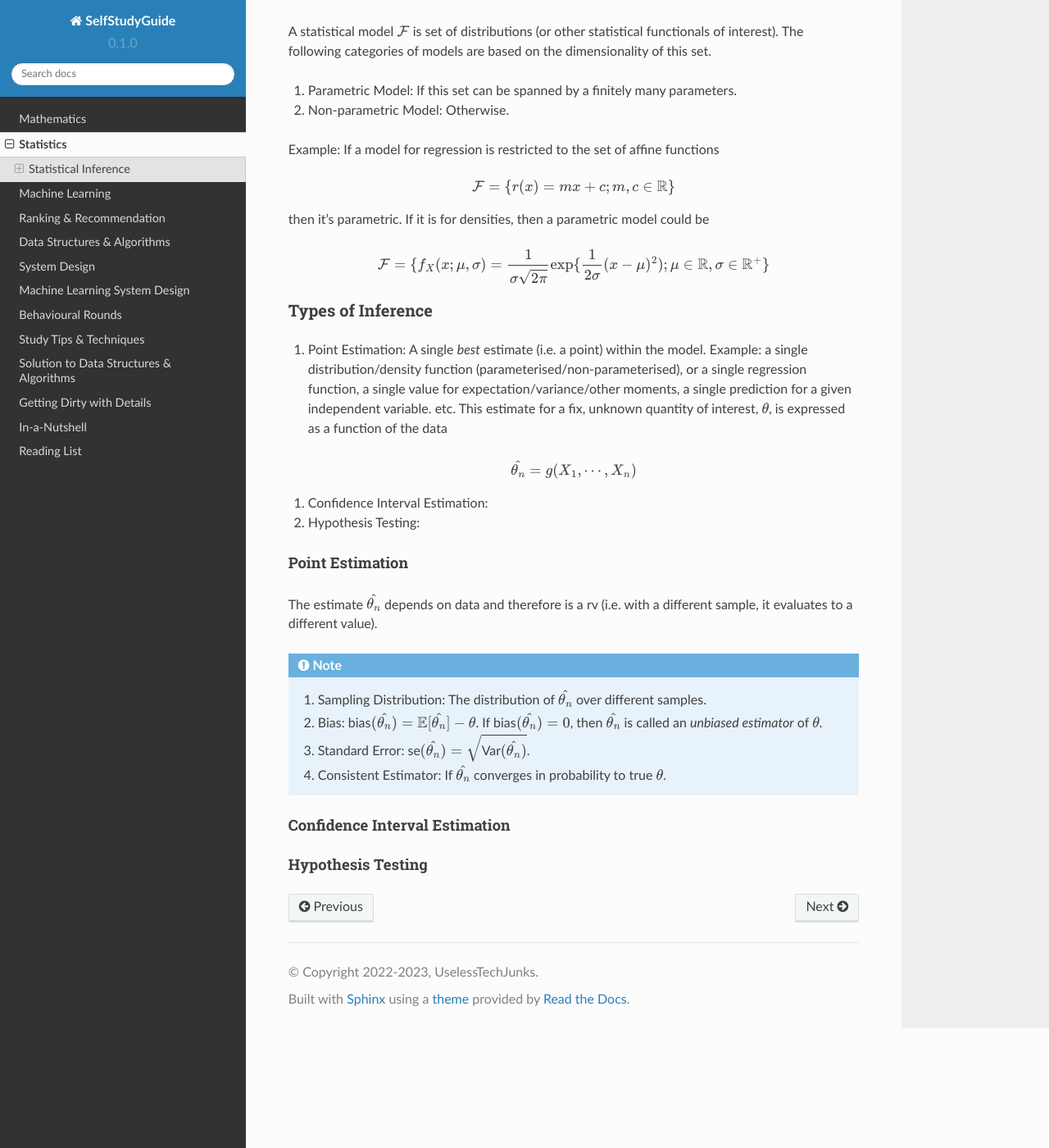
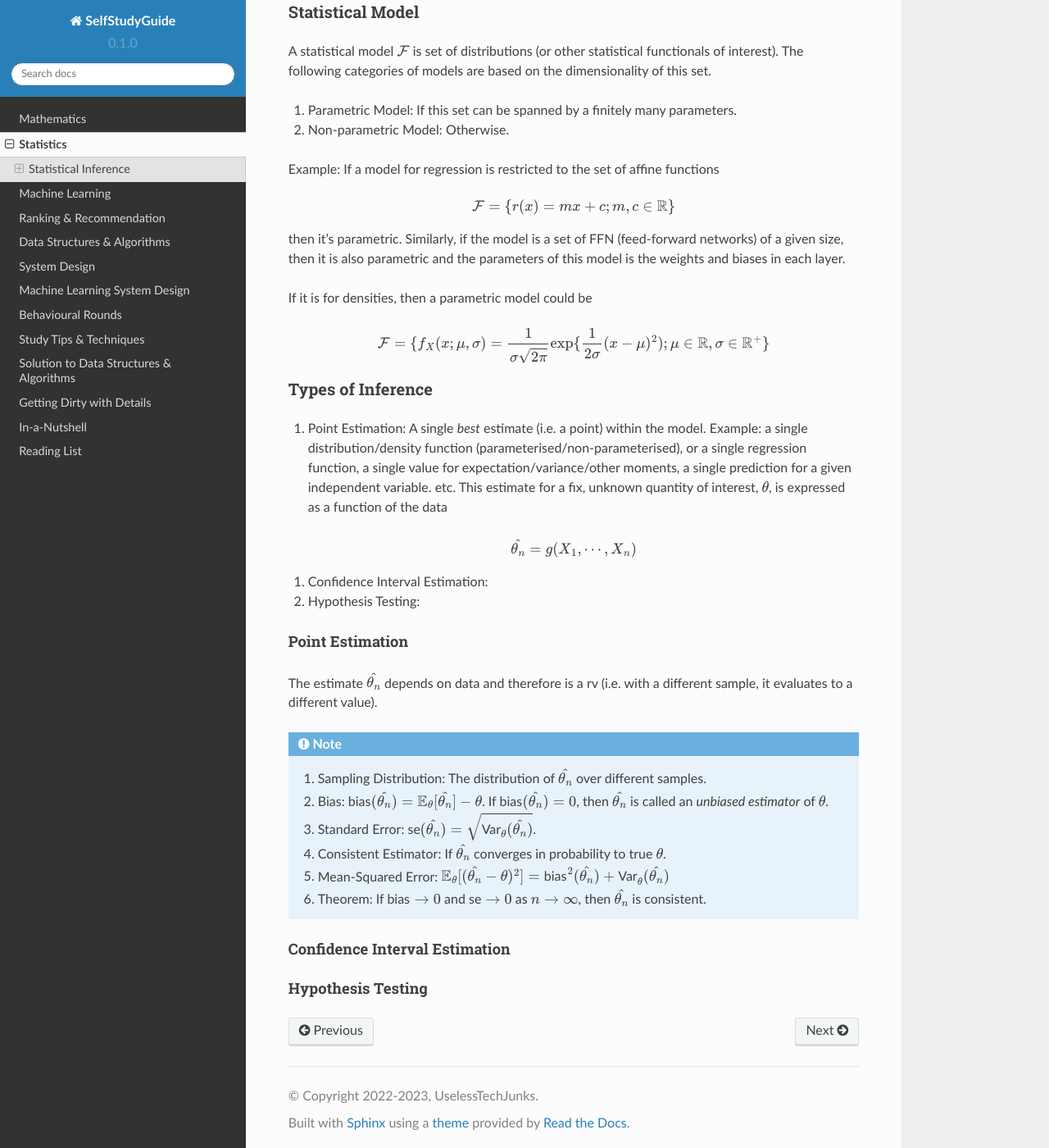
Before and after one commit to uselesstechjunks/leetcode, a Sphinx documentation site: the page built from docs/source/stat.rst, in a window 1280 px wide and 1400 px high, scrolled down 1041 px. Shown: the whole window at 82% size. Built offline with Sphinx 7.4.7 and the Read the Docs theme 2.0.0, drawn with Linux system fonts in a browser that asks for light colours; some of the changed text lies outside the part shown.

Commit message:
Update stat.rst

```diff
--- a/docs/source/stat.rst
+++ b/docs/source/stat.rst
@@ -15,7 +15,7 @@ The task for statistical inference is to infer :math:`F` or some function of :ma
 #. expectation :math:`T(F)=\mathbb{E}[X]=\int_{-\infty}^{\infty} x dF`
 #. variance :math:`T(F)=\text{Var}(X)=\mathbb{E}[(\mathbb{E}[X]-X)^2]`
 
-that best *explains* the data (for some given definition of *best*).
+that best *explains* the data (for some given definition of *best* chosen beforehand, such as *mean-squared-error*).
 
 Machine Learning
 ======================
@@ -45,7 +45,9 @@ Example: If a model for regression is restricted to the set of affine functions
 .. math::
     \mathcal{F}=\{r(x)=mx+c; m,c\in\mathbb{R}\}
 
-then it's parametric. If it is for densities, then a parametric model could be
+then it's parametric. Similarly, if the model is a set of FFN (feed-forward networks) of a given size, then it is also parametric and the parameters of this model is the weights and biases in each layer.
+
+If it is for densities, then a parametric model could be
 
 .. math::
     \mathcal{F}=\{f_X(x;\mu,\sigma)=\frac{1}{\sigma\sqrt{2\pi}}\exp\{\frac{1}{2\sigma}(x-\mu)^2);\mu\in\mathbb{R},\sigma\in\mathbb{R}^+\}
@@ -68,9 +70,11 @@ The estimate :math:`\hat{\theta_n}` depends on data and therefore is a rv (i.e.
 
 .. note::
     #. Sampling Distribution: The distribution of :math:`\hat{\theta_n}` over different samples.
-    #. Bias: :math:`\text{bias}(\hat{\theta_n})=\mathbb{E}[\hat{\theta_n}]-\theta`. If :math:`\text{bias}(\hat{\theta_n})=0`, then :math:`\hat{\theta_n}` is called an *unbiased estimator* of :math:`\theta`.
-    #. Standard Error: :math:`\text{se}(\hat{\theta_n})=\sqrt{\text{Var}(\hat{\theta_n})}`.
+    #. Bias: :math:`\text{bias}(\hat{\theta_n})=\mathbb{E}_{\theta}[\hat{\theta_n}]-\theta`. If :math:`\text{bias}(\hat{\theta_n})=0`, then :math:`\hat{\theta_n}` is called an *unbiased estimator* of :math:`\theta`.
+    #. Standard Error: :math:`\text{se}(\hat{\theta_n})=\sqrt{\text{Var}_{\theta}(\hat{\theta_n})}`.
     #. Consistent Estimator: If :math:`\hat{\theta_n}` converges in probability to true :math:`\theta`.
+    #. Mean-Squared Error: :math:`\mathbb{E}_{\theta}[(\hat{\theta_n}-\theta)^2]=\text{bias}^2(\hat{\theta_n})+\text{Var}_{\theta}(\hat{\theta_n})`
+    #. Theorem: If :math:`\text{bias}\to 0` and :math:`\text{se}\to 0` as :math:`n\to \infty`, then :math:`\hat{\theta_n}` is consistent.
 
 Confidence Interval Estimation
 ---------------------------------------
```
